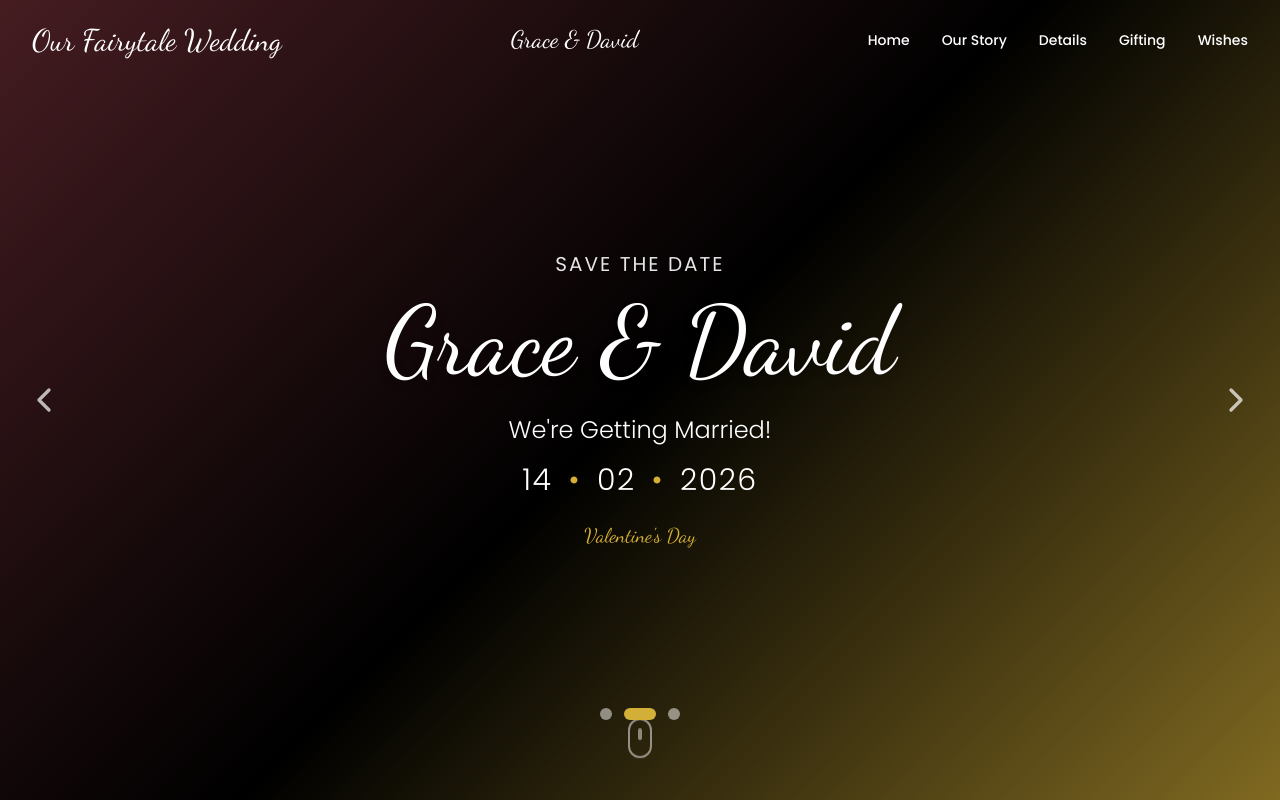
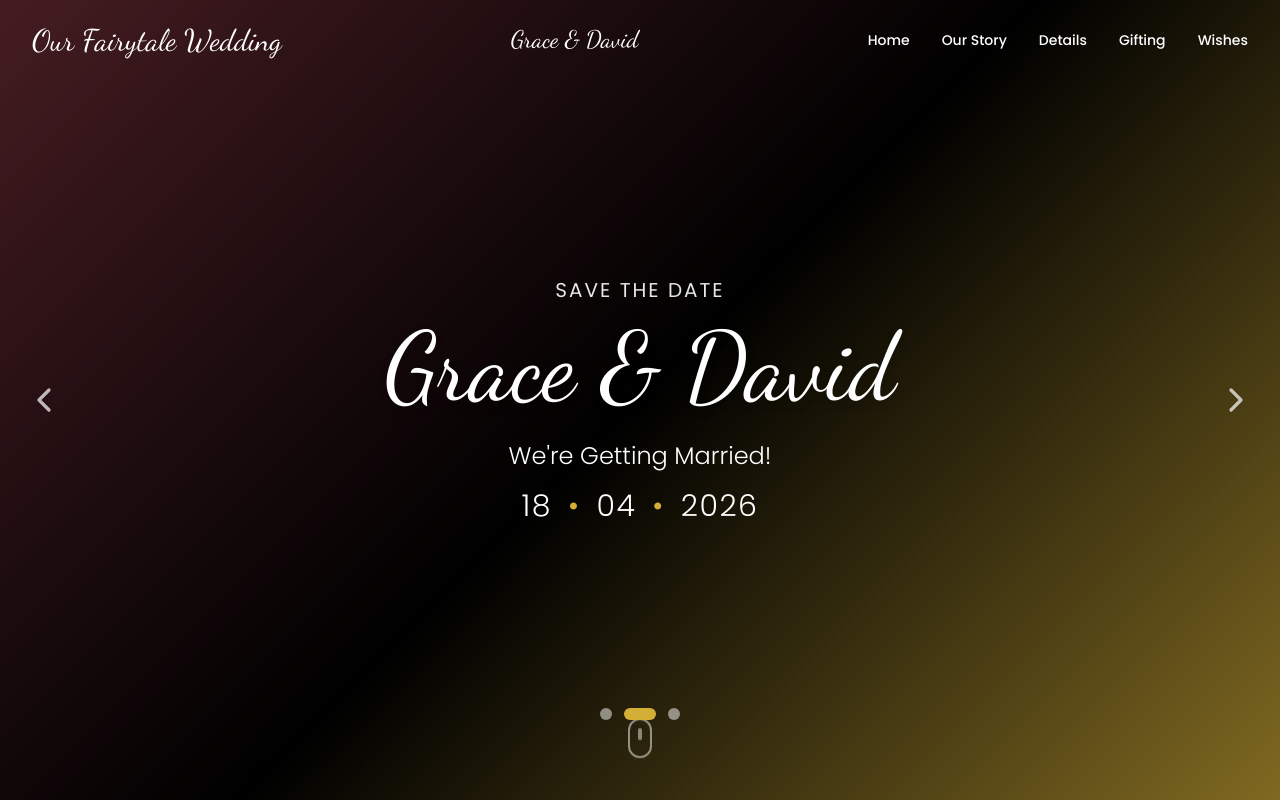
Before and after one commit to efodthe2nd/gender-reveal, a Next.js app: page / in a window 1280 px wide. Shown: the top 800 px of the page. Built offline with nearby package versions, Linux system fonts and the light colour scheme.

Commit message:
update date

```diff
--- a/app/layout.tsx
+++ b/app/layout.tsx
@@ -15,13 +15,13 @@ const dancingScript = Dancing_Script({
 });
 
 export const metadata: Metadata = {
-  title: "Grace & David | #TheFairyTale '26 | February 14th, 2026",
+  title: "Grace & David | #TheFairyTale '26 | April 18th, 2026",
   description:
-    "Join us as we celebrate the wedding of Grace & David on Valentine's Day, February 14th, 2026. #TheFairyTale",
-  keywords: ["wedding", "Grace", "David", "GraceOfDavid", "Valentine's Day"],
+    "Join us as we celebrate the wedding of Grace & David on April 18th, 2026. #TheFairyTale",
+  keywords: ["wedding", "Grace", "David", "GraceOfDavid"],
   openGraph: {
     title: "Grace & David Wedding | #TheFairyTale",
-    description: "We're getting married on February 14th, 2026!",
+    description: "We're getting married on April 18th, 2026!",
     type: "website",
   },
 };
--- a/src/components/Footer.tsx
+++ b/src/components/Footer.tsx
@@ -14,7 +14,7 @@ export default function Footer() {
             Grace & David
           </h2>
           <p className="text-[#D4AF37] text-lg mb-2">#ourfairytalewedding &apos;26</p>
-          <p className="text-gray-400">14th February 2026 • Lagos, Nigeria</p>
+          <p className="text-gray-400">18th April 2026 • Lagos, Nigeria</p>
         </div>
 
         {/* Divider */}
--- a/src/components/Hero.tsx
+++ b/src/components/Hero.tsx
@@ -72,15 +72,12 @@ export default function Hero() {
             We&apos;re Getting Married!
           </p>
           <div className="flex items-center justify-center space-x-4 text-2xl md:text-3xl font-light tracking-wider">
-            <span>14</span>
+            <span>18</span>
             <span className="text-[#D4AF37]">•</span>
-            <span>02</span>
+            <span>04</span>
             <span className="text-[#D4AF37]">•</span>
             <span>2026</span>
           </div>
-          <p className="mt-6 text-lg md:text-xl text-[#D4AF37] font-script">
-            Valentine&apos;s Day
-          </p>
         </div>
 
         {/* Scroll indicator */}
--- a/src/components/WeddingDetails.tsx
+++ b/src/components/WeddingDetails.tsx
@@ -23,7 +23,7 @@ const detailCards: DetailCard[] = [
       <>
         <p className="text-xl md:text-2xl font-semibold mb-2">Saturday,</p>
         <p className="text-2xl md:text-3xl font-script text-[#CC5500] mb-4">
-          14th February 2026
+          18th April 2026
         </p>
         <div className="text-gray-600">
           <p>Wedding Vows: 11:00 AM</p>
```
